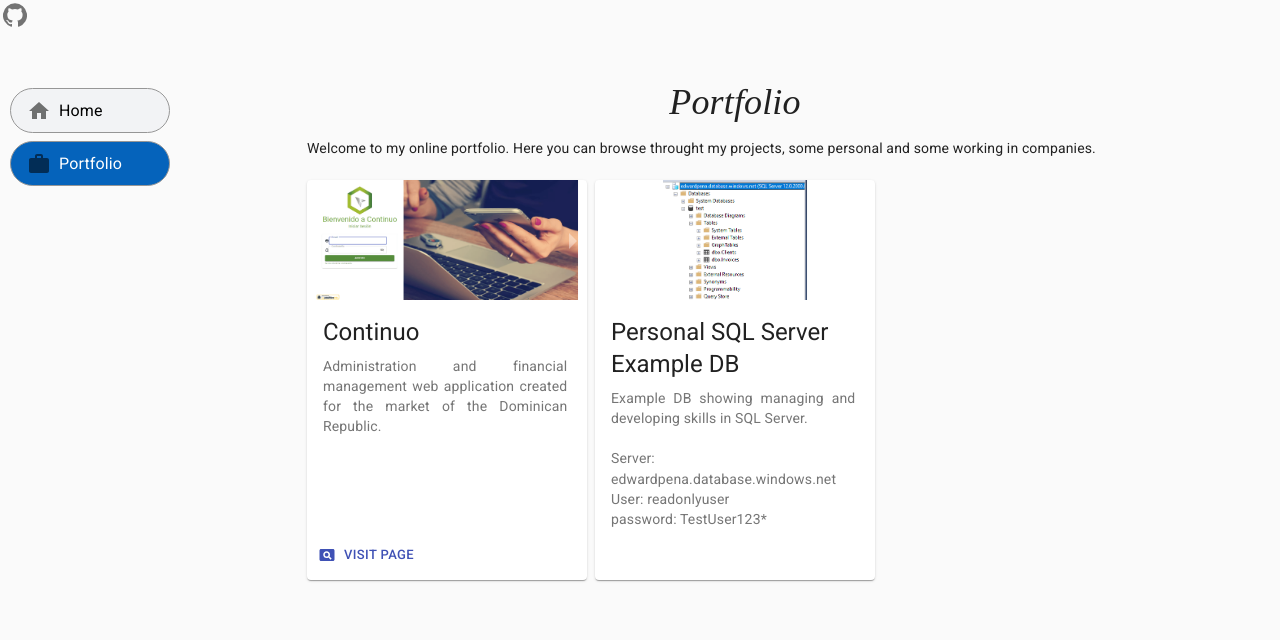
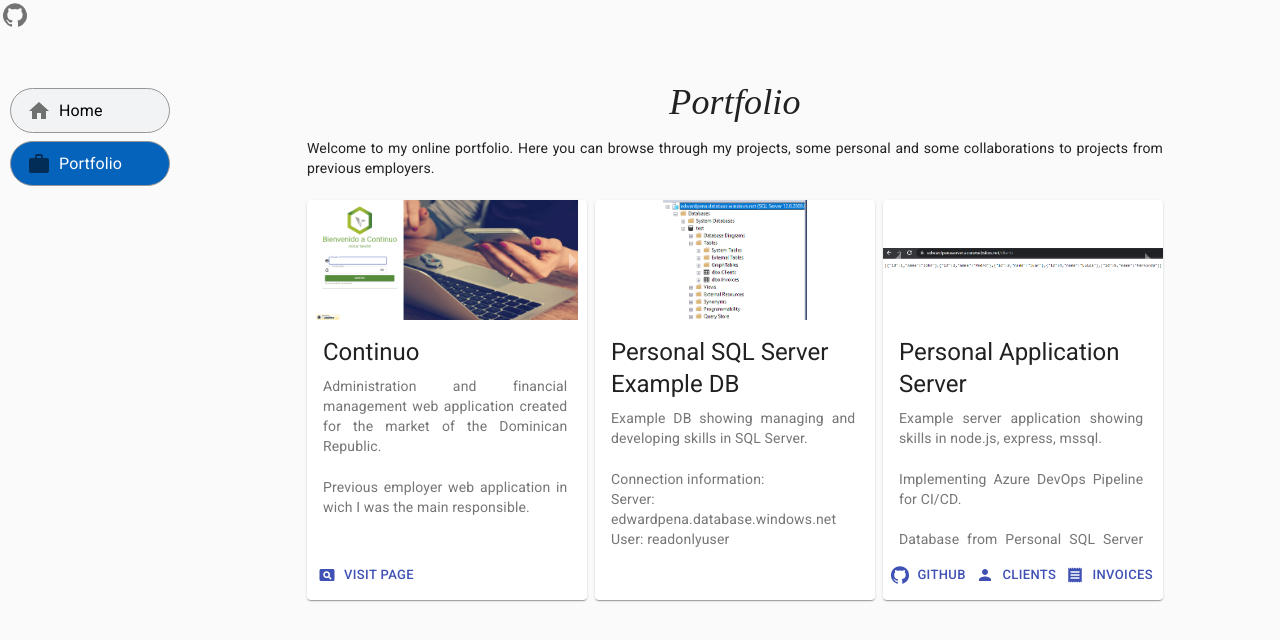
Before and after one commit to edwardp22/myresume, a React (Create React App) app: page /Portfolio in a window 1280 px wide. Shown: the top 640 px of the page. Built offline with nearby package versions, Linux system fonts and the light colour scheme.

Commit message:
Adding personal application server

```diff
--- a/src/Components/Portfolio/Portfolio.tsx
+++ b/src/Components/Portfolio/Portfolio.tsx
@@ -12,8 +12,9 @@ export default function Portfolio() {
       <Grid container spacing={1}>
         <Grid item xs={12}>
           <p>
-            Welcome to my online portfolio. Here you can browse throught my
-            projects, some personal and some working in companies.
+            Welcome to my online portfolio. Here you can browse through my
+            projects, some personal and some collaborations to projects from
+            previous employers.
           </p>
         </Grid>
 
--- a/src/Components/Portfolio/Projects/Projects.tsx
+++ b/src/Components/Portfolio/Projects/Projects.tsx
@@ -1,4 +1,4 @@
-import { Pageview } from "@material-ui/icons";
+import { GitHub, Pageview, Person, Receipt } from "@material-ui/icons";
 import { IProject } from "../Interfaces";
 import Continuo1 from "./Assets/Continuo1.png";
 import Continuo2 from "./Assets/Continuo2.png";
@@ -6,6 +6,8 @@ import Continuo3 from "./Assets/Continuo3.png";
 import DB1 from "./Assets/DB1.png";
 import DB2 from "./Assets/DB2.png";
 import DB3 from "./Assets/DB3.png";
+import Server1 from "./Assets/Server1.png";
+import Server2 from "./Assets/Server2.png";
 
 const projects: IProject[] = [
   {
@@ -16,8 +18,9 @@ const projects: IProject[] = [
     ],
     description: {
       title: "Continuo",
-      description:
-        "Administration and financial management web application created for the market of the Dominican Republic.",
+      description: `Administration and financial management web application created for the market of the Dominican Republic.
+
+Previous employer web application in wich I was the main responsible.`,
     },
     links: [
       {
@@ -37,12 +40,44 @@ const projects: IProject[] = [
       title: "Personal SQL Server Example DB",
       description: `Example DB showing managing and developing skills in SQL Server.
 
+Connection information:
 Server: edwardpena.database.windows.net
 User: readonlyuser
 password: TestUser123*`,
     },
     links: [],
   },
+  {
+    images: [
+      { alt: "Clients", image: Server1 },
+      { alt: "Invoices", image: Server2 },
+    ],
+    description: {
+      title: "Personal Application Server",
+      description: `Example server application showing skills in node.js, express, mssql.
+
+Implementing Azure DevOps Pipeline for CI/CD.
+
+Database from Personal SQL Server Example DB.`,
+    },
+    links: [
+      {
+        title: "GitHub",
+        link: "https://github.com/edwardp22/edwardpenaserver",
+        icon: <GitHub />,
+      },
+      {
+        title: "Clients",
+        link: "https://edwardpenaserver.azurewebsites.net/clients",
+        icon: <Person />,
+      },
+      {
+        title: "Invoices",
+        link: "https://edwardpenaserver.azurewebsites.net/invoices",
+        icon: <Receipt />,
+      },
+    ],
+  },
 ];
 
 export default projects;
```
Also changed, not shown: src/Components/Portfolio/Projects/Assets/Server1.png (added), src/Components/Portfolio/Projects/Assets/Server2.png (added).
